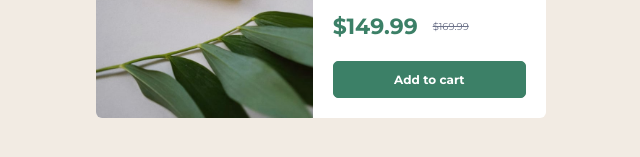
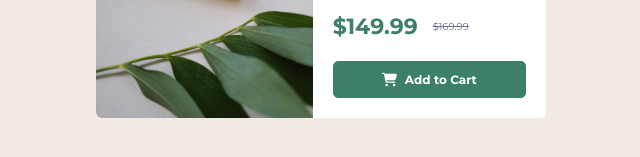
Before and after one commit to EdsonGJr12/desafio-frontend, a plain HTML site: page index.html in a window 1280 px wide. Shown: the part 445-602 px from the top of the page, 319-959 px from the left. Drawn offline with Linux system fonts and the light colour scheme.

Commit message:
Ícone do carrinho

```diff
--- a/index.html
+++ b/index.html
@@ -42,7 +42,11 @@
 
                 <div class="button">
                     <button>
-                        Add to cart
+                        <svg width="15" height="15" xmlns="http://www.w3.org/2000/svg" viewBox="0 0 576 512" fill="white">
+                            <!--! Font Awesome Pro 6.2.1 by @fontawesome - https://fontawesome.com License - https://fontawesome.com/license (Commercial License) Copyright 2022 Fonticons, Inc. -->
+                            <path d="M0 24C0 10.7 10.7 0 24 0H69.5c22 0 41.5 12.8 50.6 32h411c26.3 0 45.5 25 38.6 50.4l-41 152.3c-8.5 31.4-37 53.3-69.5 53.3H170.7l5.4 28.5c2.2 11.3 12.1 19.5 23.6 19.5H488c13.3 0 24 10.7 24 24s-10.7 24-24 24H199.7c-34.6 0-64.3-24.6-70.7-58.5L77.4 54.5c-.7-3.8-4-6.5-7.9-6.5H24C10.7 48 0 37.3 0 24zM128 464a48 48 0 1 1 96 0 48 48 0 1 1 -96 0zm336-48a48 48 0 1 1 0 96 48 48 0 1 1 0-96z"/>
+                        </svg>
+                        Add to Cart
                     </button>
                 </div>
             </div>
--- a/styles.css
+++ b/styles.css
@@ -105,4 +105,9 @@
     font-size: 12px;
     background-color: var(--primary);
     color: var(--secondary);
+
+    display: flex;
+    justify-content: center;
+    align-items: center;
+    gap: 8px;
 }
```
